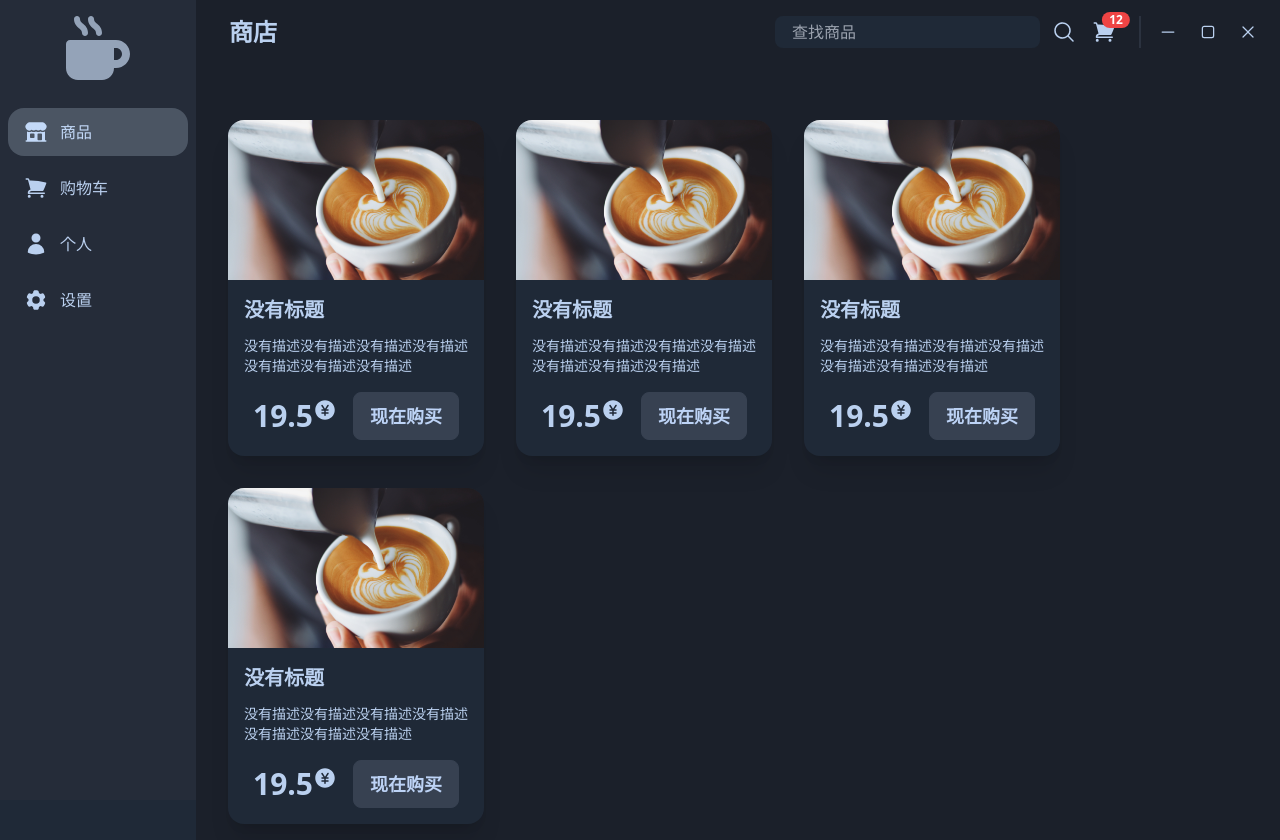
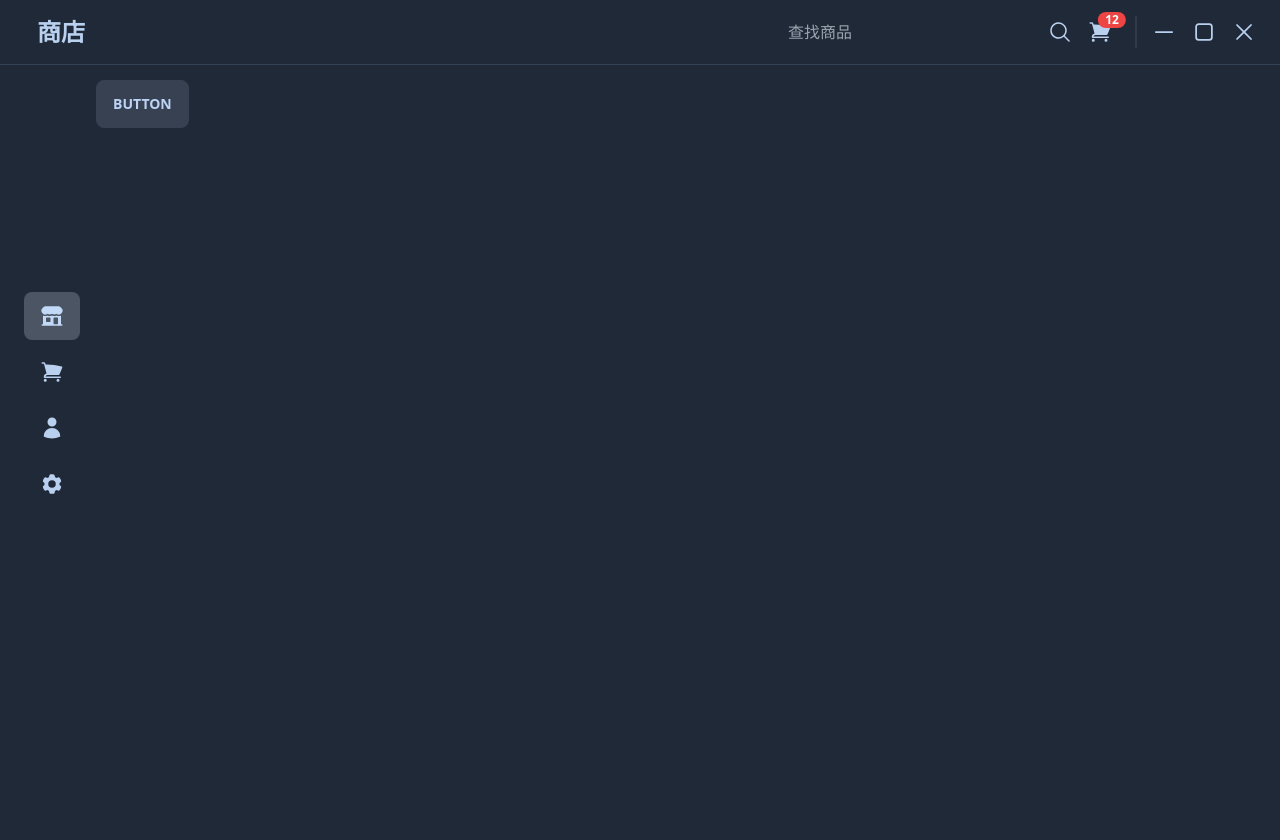
Before and after one commit to dsxksss/shop_coffee_application, a Vue app: page / in a window 1280 px wide. After the commit the page ends 800 px from the top, so only its background shows below. Built offline with nearby package versions, Linux system fonts and the light colour scheme.

Commit message:
v0.2:
add:
增加窗口阴影，圆角边框
增加页面文件夹
增加商品页文件
增加待办事项

change:
修改页面布局
优化排列结构
暂时去除滚动条

fix:
修复滚动引发的左导航栏滚动问题

```diff
--- a/src-tauri/tauri.conf.json
+++ b/src-tauri/tauri.conf.json
@@ -91,13 +91,15 @@
     },
     "windows": [
       {
-        "label":"ApplicationWindow",
+        "label": "ApplicationWindow",
         "fullscreen": false,
         "center": true,
-        "height": 800,
         "resizable": true,
         "title": "ShopCoffee",
+        "height": 780,
+        "minHeight": 660,
         "width": 1200,
+        "minWidth": 1080,
         "decorations": false
       }
     ]
--- a/src/App.vue
+++ b/src/App.vue
@@ -1,12 +1,19 @@
 <script setup>
 import "./index.css";
-import LeftContent from "./components/LeftContent.vue"
-import RightContent from "./components/RightContent.vue"
+import Menu from "./components/Menu.vue";
+import NavBar from './components/NavBar.vue';
+import PageContent from "./components/PageContent.vue"
 </script>
 
+
 <template>
-  <div class="flex flex-row">
-    <LeftContent class="h-screen" />
-    <RightContent class=" " />
-  </div>
+  <!-- TODO 待优化导航栏 -->
+  <main class="w-screen overflow-hidden rounded-box">
+    <!-- 导航栏 -->
+    <NavBar data-tauri-drag-region class="z-10 fixed px-5 border-b-slate-700 border-b-[1px]" />
+    <!-- 菜单栏 -->
+    <Menu class="fixed h-screen flex justify-center flex-col pl-6" />
+    <!-- 页面容器 -->
+    <PageContent class="ml-24 mt-20 overflow-scroll" />
+  </main>
 </template>
--- a/src/components/LeftContent.vue
+++ /dev/null
@@ -1,12 +0,0 @@
-<script setup>
-import Menu from "./Menu.vue";
-</script>
-
-<!-- TODO 待优化导航栏 -->
-<!-- FIXME 待修复滚动引发的左导航栏滚动问题  -->
-
-<template>
-    <div class="flex flex-col px-2 bg-[#252C39]">
-        <Menu />
-    </div>
-</template>
--- a/src/components/Menu.vue
+++ b/src/components/Menu.vue
@@ -39,21 +39,11 @@ function changePage(pageIndex) {
 </script>
 
 <template>
-    <div data-tauri-drag-region class="flex flex-row space-x-1 justify-center items-end py-4 h-16 mb-11">
-        <div class="h-full">
-            <svg class="w-16 h-16 fill-slate-400" xmlns="http://www.w3.org/2000/svg" viewBox="0 0 512 512">
-                <path data-tauri-drag-region
-                    d="M88 0C74.7 0 64 10.7 64 24c0 38.9 23.4 59.4 39.1 73.1l1.1 1C120.5 112.3 128 119.9 128 136c0 13.3 10.7 24 24 24s24-10.7 24-24c0-38.9-23.4-59.4-39.1-73.1l-1.1-1C119.5 47.7 112 40.1 112 24c0-13.3-10.7-24-24-24zM32 192c-17.7 0-32 14.3-32 32V416c0 53 43 96 96 96H288c53 0 96-43 96-96h16c61.9 0 112-50.1 112-112s-50.1-112-112-112H352 32zm352 64h16c26.5 0 48 21.5 48 48s-21.5 48-48 48H384V256zM224 24c0-13.3-10.7-24-24-24s-24 10.7-24 24c0 38.9 23.4 59.4 39.1 73.1l1.1 1C232.5 112.3 240 119.9 240 136c0 13.3 10.7 24 24 24s24-10.7 24-24c0-38.9-23.4-59.4-39.1-73.1l-1.1-1C231.5 47.7 224 40.1 224 24z" />
-            </svg>
-        </div>
-    </div>
-
-    <ul class="menu space-y-2">
+    <ul class="menu rounded-box p-2 space-y-2">
         <li v-for="item in items" :key="item.index">
-            <a :class="item.index == 0 ? 'active rounded-box' : 'rounded-box'" @click="changePage(item.index)">
-                <component :is="item.component" :class="`w-6 h-6 ${item.iconColor}`"></component>
-                <span class="w-28 truncate text-md">{{ item.title }}</span>
-            </a>
-        </li>
-    </ul>
+                <a :class="item.index == 0 ? 'active' : null" @click="changePage(item.index)">
+                    <component :is="item.component" :class="`w-6 h-6 ${item.iconColor}`"></component>
+                </a>
+            </li>
+        </ul>
 </template>
--- a/src/components/NavBar.vue
+++ b/src/components/NavBar.vue
@@ -6,7 +6,7 @@ import { appWindow } from '@tauri-apps/api/window'
 </script>
 
 <template>
-    <div class="navbar mb-10 px-0">
+    <div class="navbar bg-base-100">
         <div data-tauri-drag-region class="flex-1">
             <button class="btn btn-ghost text-2xl">商店</button>
 
@@ -39,13 +39,13 @@ import { appWindow } from '@tauri-apps/api/window'
             <div class="divider divider-horizontal py-2 mx-1"></div>
             <div class="flex flex-row justify-center space-x-2">
                 <button @click="appWindow.minimize()" class="btn btn-sm btn-ghost btn-square">
-                    <MinusIcon class="w-5 h-5" />
+                    <MinusIcon class="w-7 h-7" />
                 </button>
                 <button @click="appWindow.toggleMaximize()" class="btn btn-sm btn-ghost btn-square">
-                    <StopIcon class="w-5 h-5" />
+                    <StopIcon class="w-7 h-7" />
                 </button>
                 <button @click="appWindow.close()" class="btn btn-sm btn-ghost btn-square">
-                    <XMarkIcon class="w-5 h-5" />
+                    <XMarkIcon class="w-7 h-7" />
                 </button>
             </div>
         </div>
--- /dev/null
+++ b/src/components/PageContent.vue
@@ -0,0 +1,8 @@
+<script setup>
+import ProductPage from '../pages/ProductPage.vue';
+</script>
+
+<template>
+    <!-- <ProductPage /> -->
+    <button class="btn">BUTTON</button>
+</template>
--- a/src/components/RightContent.vue
+++ /dev/null
@@ -1,17 +0,0 @@
-<script setup>
-import NavBar from './NavBar.vue';
-import ShopCard from './ShopCard.vue';
-ShopCard
-</script>
-
-<template>
-    <div class="w-full static px-4 bg-[#1B202A]">
-        <NavBar data-tauri-drag-region />
-        <div class="flex flex-wrap flex-auto">
-            <ShopCard />
-            <ShopCard />
-            <ShopCard />
-            <ShopCard />
-        </div>
-    </div>
-</template>
--- a/src/index.css
+++ b/src/index.css
@@ -1,3 +1,9 @@
 @tailwind base;
 @tailwind components;
 @tailwind utilities;
+
+/* TODO 自定义滚动条 */
+/* 隐藏滚动条 */
+::-webkit-scrollbar{
+    display: none;
+}
--- /dev/null
+++ b/src/pages/ProductPage.vue
@@ -0,0 +1,23 @@
+<script setup>
+    import ShopCard from '../components/ShopCard.vue';
+</script>
+
+<template>
+    <div
+        class="grid lg:grid-cols-3 xl:grid-cols-4 sm:grid-cols-2 grid-cols-1 scroll-smooth justify-items-center sm:justify-items-start">
+        <ShopCard />
+        <ShopCard />
+        <ShopCard />
+        <ShopCard />
+        <ShopCard />
+        <ShopCard />
+        <ShopCard />
+        <ShopCard />
+        <ShopCard />
+        <ShopCard />
+        <ShopCard />
+        <ShopCard />
+        <ShopCard />
+    </div>
+
+</template>
```
Also changed, not shown: 2 other files (tests, documents, lock files or other folders).
